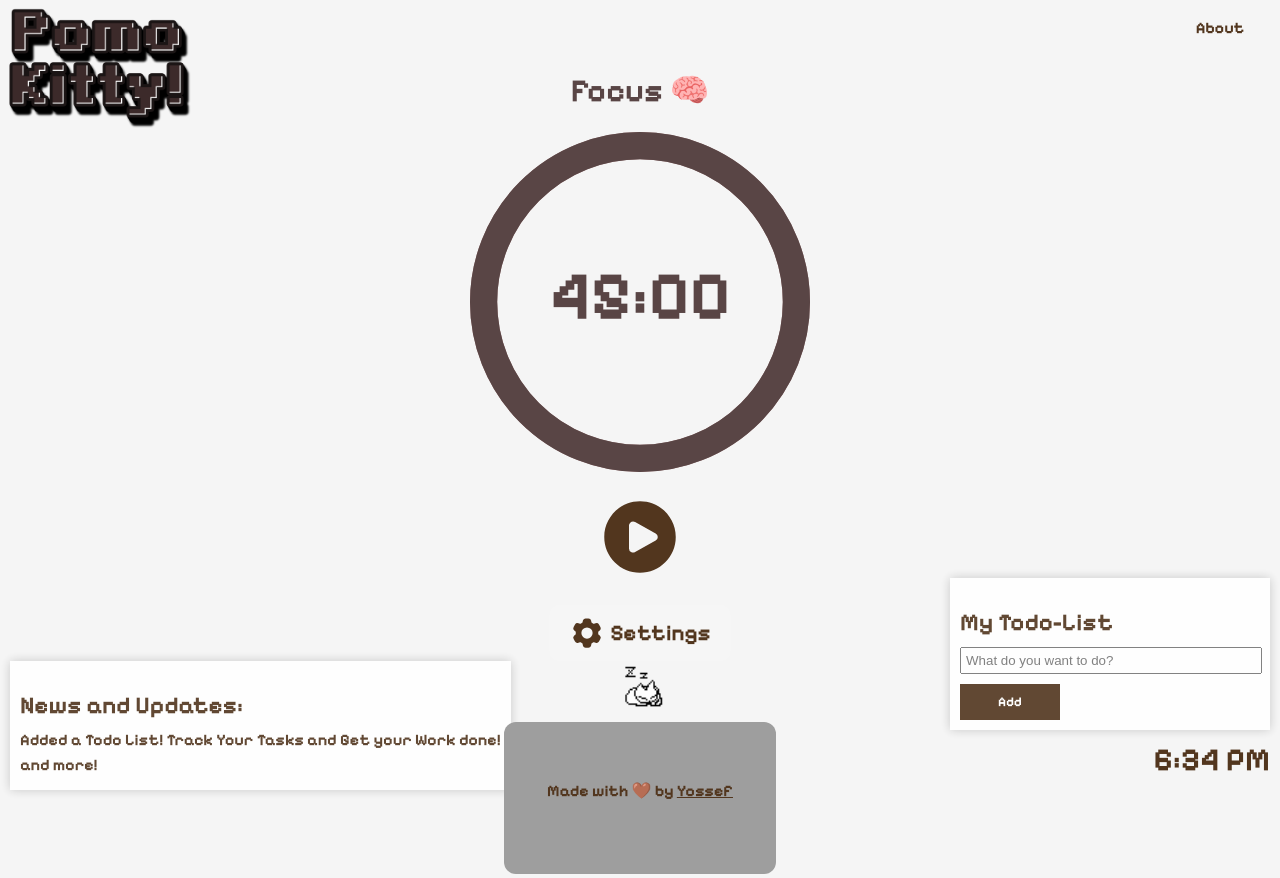
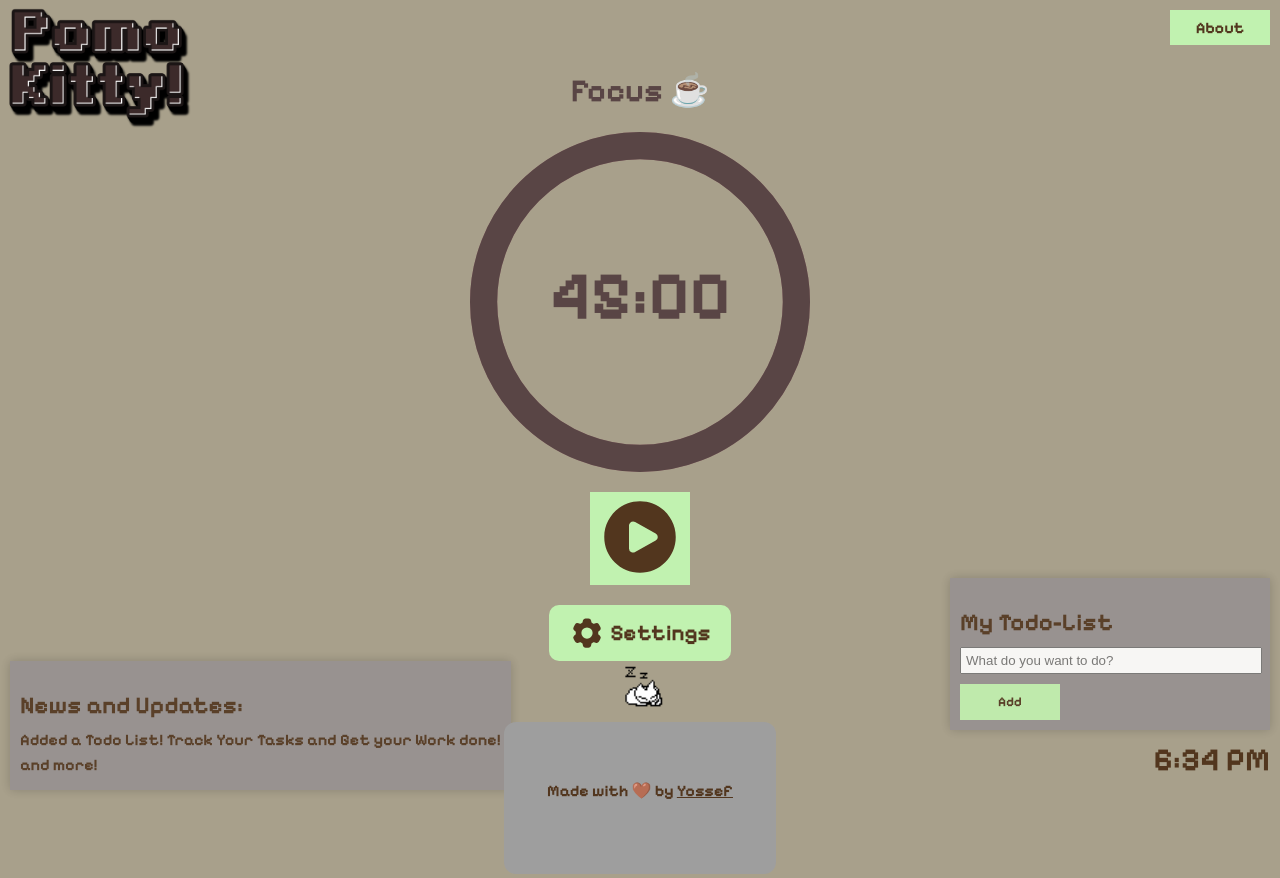
Before and after one commit to yossev/PomoKitty, a React (Create React App) app: page / in a window 1280 px wide. Built offline with nearby package versions, Linux system fonts and the light colour scheme; grey boxes are pictures that could not be loaded.

Commit message:
Added a more comfortable-for-the-eyes color scheme to the timer.

```diff
--- a/src/App.css
+++ b/src/App.css
@@ -2,6 +2,7 @@ body {
   color: rgba(255, 255, 255, 0.1);
   transition: background-color 1s;
   margin: 0;
+  background-color: #a8a08b !important; /* Very light brown background */
 }
 
 main {
@@ -15,7 +16,7 @@ main {
 
 
 button {
-  background-color: transparent;
+  background-color: #c1f2b0; /* Light green */
   color: #52361e;
   border: 0;
   display: inline-block;
@@ -26,12 +27,11 @@ button {
 
 button:hover {
   opacity: 0.8;
-
 }
 
 button.with-text {
   width: auto;
-  background-color: rgba(255, 255, 255, 0.1);
+  background-color: #c1f2b0; /* Light green */
   border-radius: 10px;
   padding: 10px 20px;
   font-size: 1.4rem;
@@ -96,7 +96,7 @@ a {
 }
 
 .about-button {
-  background-color: transparent;
+  background-color: #c1f2b0; /* Light green */
   color: #52361e;
   border: 0;
   display: inline-block;
@@ -117,7 +117,7 @@ a {
   position: fixed;
   bottom: 10px;
   left: 10px;
-  background-color: #fff;
+  background-color: #969191 !important;
   padding: 10px;
   box-shadow: 0 0 10px rgba(0, 0, 0, 0.2);
   opacity: 0.9;
@@ -142,14 +142,14 @@ a {
   position: fixed;
   bottom: 10px;
   right: 10px;
-  background-color: #fff;
+  background-color: #969191 !important;
   padding: 10px;
   box-shadow: 0 0 10px rgba(0, 0, 0, 0.2);
   opacity: 0.9;
-  width: 300px; /* Adjust as needed */
-  max-height: 400px; /* Adjust as needed */
+  width: 300px;
+  max-height: 400px;
   overflow-y: auto;
-  text-align: left; /* Align text to the left within the todo box */
+  text-align: left;
 }
 
 .todo h2 {
@@ -172,9 +172,9 @@ a {
   padding: 4px;
 }
 body {
-  background-color: #eee;
+  background-color: #f5f1e6; /* Very light brown */
   color: rgba(255, 255, 255, 0.1);
-  margin: 0; /* Reset default margin */
+  margin: 0;
 }
 
 main {
@@ -187,7 +187,7 @@ main {
 }
 
 button {
-  background-color: transparent;
+  background-color: #c1f2b0; /* Light green */
   color: #52361e;
   border: 0;
   display: inline-block;
@@ -201,7 +201,7 @@ button:hover {
 
 button.with-text {
   width: auto;
-  background-color: rgba(255, 255, 255, 0.1);
+  background-color: #c1f2b0; /* Light green */
   border-radius: 10px;
   padding: 10px 20px;
   font-size: 1.4rem;
@@ -244,7 +244,7 @@ a {
   left: 50%;
   transform: translate(-50%, -50%);
   border: 1px solid #ccc;
-  background-color: #fff;
+  background-color: #969191 !important;
   padding: 20px;
   box-shadow: 0 0 10px rgba(0, 0, 0, 0.2);
 }
@@ -269,7 +269,7 @@ a {
 }
 
 .about-button {
-  background-color: transparent;
+  background-color: #c1f2b0; /* Light green */
   color: #52361e;
   border: 0;
   display: inline-block;
@@ -356,8 +356,8 @@ li {
 }
 
 .add-button {
-  background-color: #52361e;
-  color: white;
+  background-color: #c1f2b0; /* Light green */
+  color: #52361e;
   padding: 10px 10px;
   cursor: pointer;
   z-index: 10;
--- a/src/Timer.js
+++ b/src/Timer.js
@@ -64,7 +64,7 @@ function Timer() {
     }
   }, []);
 
-  const ModeText = modeRef.current === 'work' ? 'Focus 🧠' : 'Break 💤';
+  const ModeText = modeRef.current === 'work' ? 'Focus ☕' : 'Break 💤';
   if(modeRef.current === 'break'){
     document.title = "Take a Break!";
     document.body.style = "background-color: #d3cdd1";
```
